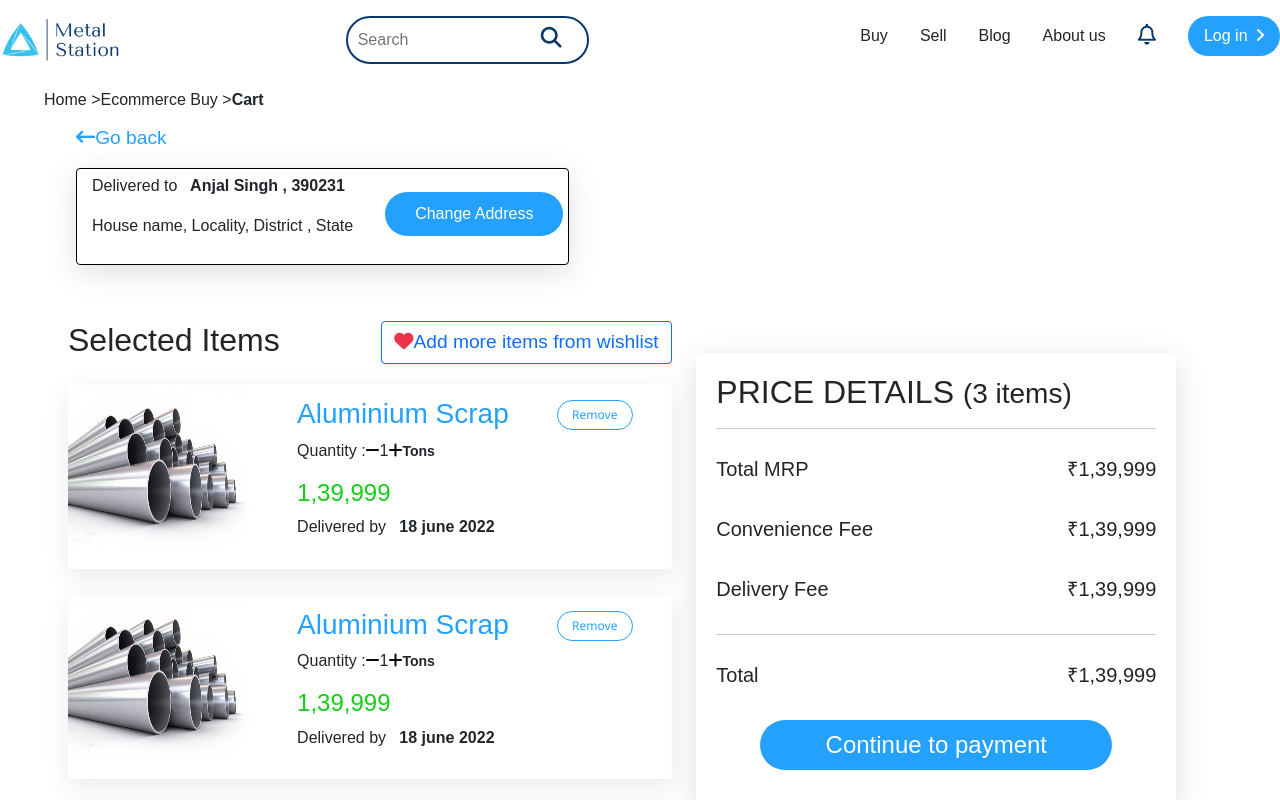
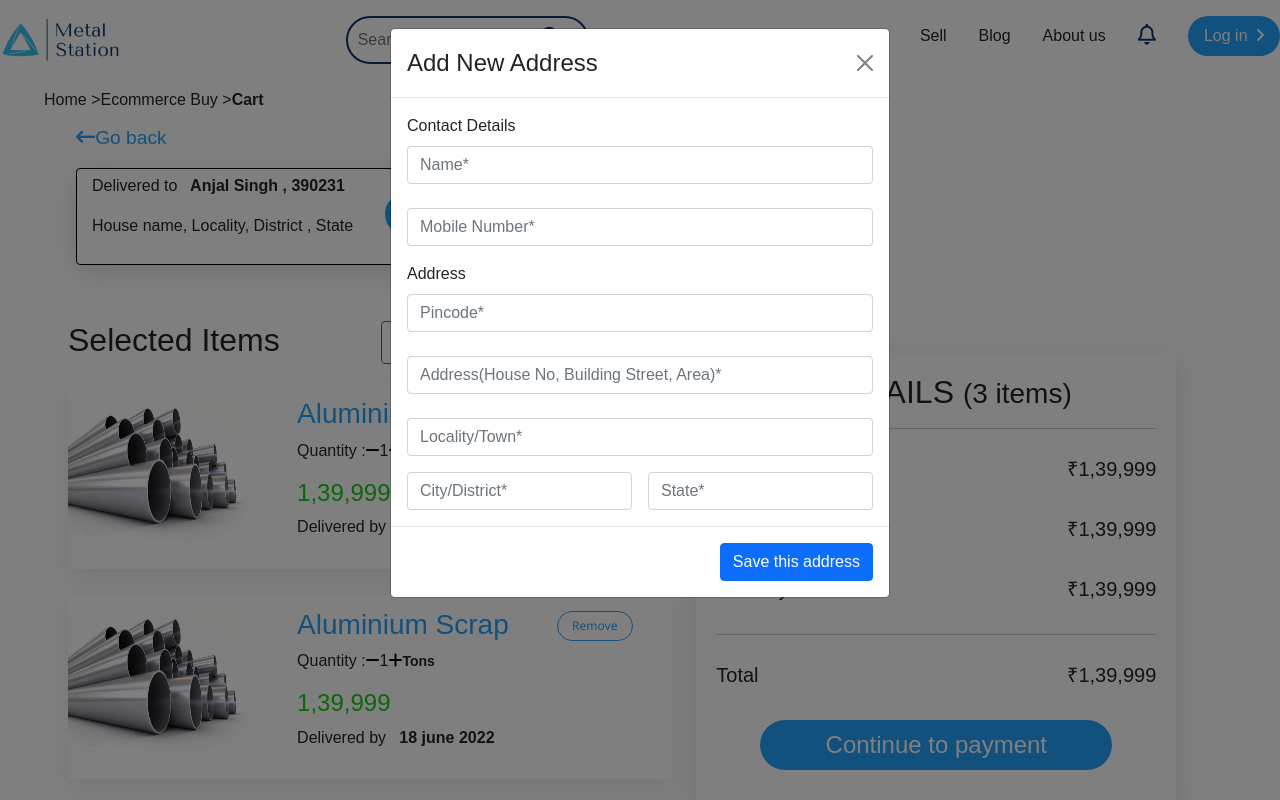
Before and after one commit to udaykirancodes/metalstation-nextjs, a Next.js app: page /cart in a window 1280 px wide. Both pictures are taken after a click on the button "Change Address". Shown: the top 800 px of the page. Built offline with nearby package versions, Linux system fonts and the light colour scheme; some icons are missing.

Commit message:
added add modal

```diff
--- a/components/HomeComponents/HomeComponent.js
+++ b/components/HomeComponents/HomeComponent.js
@@ -1,6 +1,7 @@
 import React from 'react'
 import Image from "next/image"
 import Link from 'next/link'
+
 export default function HomeComponent() {
   return (
     <>
@@ -16,7 +17,7 @@ export default function HomeComponent() {
                 <h6 className="bottom_title text_center graytext"> metals {'&'} vehicles </h6>
               </div>
               <div className="left_img_box">
-                    <Image src="/metal.png"  layout='fill'  className='home_image' alt="" />
+                <Image src="/metal.png" layout='fill' className='home_image' alt="" />
               </div>
             </div>
             <div className="home_right">
--- a/pages/cart.js
+++ b/pages/cart.js
@@ -1,14 +1,54 @@
-import React,{useState} from 'react'
+import React, { useState } from 'react'
 import Link from 'next/link';
 import cartCss from '../styles/Cart.module.css'
 import Image from 'next/image'
 import Card from "../components/CartCard"
 
 const Cart = () => {
-  const initialCount=1
-	const[count,setCount]=useState(initialCount)
+    const initialCount = 1
+    const [count, setCount] = useState(initialCount)
     return (
         <>
+            {/* New Address Modal  */}
+            <div className="modal fade" id="staticBackdrop" data-bs-backdrop="static" data-bs-keyboard="false" tabIndex="-1" aria-labelledby="staticBackdropLabel" aria-hidden="true">
+                <div className="modal-dialog">
+                    <div className="modal-content">
+                        <div className="modal-header">
+                            <h4 className="modal-title" id="staticBackdropLabel">Add New Address</h4>
+                            <button type="button" className="btn-close" data-bs-dismiss="modal" aria-label="Close"></button>
+                        </div>
+                        <div className="modal-body">
+                            <form className="row g-3">
+                                <div className="col-md-12">
+                                    <label htmlFor="name" className="form-label">Contact Details</label>
+                                    <input type="text" className="form-control" id="name" placeholder='Name*' /> <br />
+                                    <input type="tel" className="form-control" id="number" placeholder='Mobile Number*' />
+                                </div>
+
+                                <div className="col-md-12">
+                                    <label htmlFor="subCategory" className="form-label">Address</label>
+                                    <input type="number" className="form-control" id="pinncode" placeholder='Pincode*' /> <br />
+                                    <input type="text" className="form-control" id="address" placeholder='Address(House No, Building Street, Area)*' /> <br />
+                                    <input type="text" className="form-control" id="locality" placeholder='Locality/Town*' />
+                                </div>
+                                <div className="col-md-6">
+                                    <input type="text" className="form-control" id="city" placeholder='City/District*' />
+                                </div>
+                                <div className="col-md-6">
+                                    <input type="text" className="form-control" id="state" placeholder='State*' />
+                                </div>
+                            </form>
+                        </div>
+                        <div className="modal-footer">
+                            <button type="button" className="btn btn-primary" data-bs-dismiss="modal">Save this address</button>
+                        </div>
+                    </div>
+                </div>
+            </div>
+
+
+
+
             <div className="container">
                 <div className={cartCss.hidecontainer}>
                     <div className={cartCss.pageLink}>
@@ -41,7 +81,7 @@ const Cart = () => {
                         <p>Delivered to &nbsp;<span className={cartCss.bold}> Anjal Singh , 390231</span></p>
                         <p>House name, Locality, District , State</p>
                     </div>
-							<button className={cartCss.button}>Change Address</button>
+                    <button className={cartCss.button} data-bs-toggle="modal" data-bs-target="#staticBackdrop">Change Address</button>
                 </div>
             </div>
             <div className="container">
@@ -63,9 +103,9 @@ const Cart = () => {
                                     <div className={cartCss.content}>
                                         <Link href="/product"><a><h3 className={cartCss.producttitle}>Aluminium Scrap</h3></a></Link>
                                         <p className="unit">Quantity :
-								<button onClick = {()=> setCount(count-1)} className={cartCss.btn}>  <i className="fa-solid fa-minus"></i></button>
+                                            <button onClick={() => setCount(count - 1)} className={cartCss.btn}>  <i className="fa-solid fa-minus"></i></button>
                                             <span>{count}</span>
-								<button onClick = {()=> setCount(count+1)} className={cartCss.btn}>  <i className="fa-solid fa-plus"></i></button>
+                                            <button onClick={() => setCount(count + 1)} className={cartCss.btn}>  <i className="fa-solid fa-plus"></i></button>
                                             <small className={cartCss.ton}>Tons</small></p>
                                         <h4 className={cartCss.price}> 1,39,999</h4>
                                         <p>Delivered by &nbsp;<span className={cartCss.bold}> 18 june 2022</span></p>
@@ -84,9 +124,9 @@ const Cart = () => {
                                     <div className={cartCss.content}>
                                         <Link href="/product"><a><h3 className={cartCss.producttitle}>Aluminium Scrap</h3></a></Link>
                                         <p className="unit">Quantity :
-								<button onClick = {()=> setCount(count-1)} className={cartCss.btn}>  <i className="fa-solid fa-minus"></i></button>
+                                            <button onClick={() => setCount(count - 1)} className={cartCss.btn}>  <i className="fa-solid fa-minus"></i></button>
                                             <span>{count}</span>
-								<button onClick = {()=> setCount(count+1)} className={cartCss.btn}>  <i className="fa-solid fa-plus"></i></button>
+                                            <button onClick={() => setCount(count + 1)} className={cartCss.btn}>  <i className="fa-solid fa-plus"></i></button>
                                             <small className={cartCss.ton}>Tons</small></p>
                                         <h4 className={cartCss.price}> 1,39,999</h4>
                                         <p>Delivered by &nbsp;<span className={cartCss.bold}> 18 june 2022</span></p>
@@ -105,9 +145,9 @@ const Cart = () => {
                                     <div className={cartCss.content}>
                                         <Link href="/product"><a><h3 className={cartCss.producttitle}>Aluminium Scrap</h3></a></Link>
                                         <p className="unit">Quantity :
-								<button onClick = {()=> setCount(count-1)} className={cartCss.btn}>  <i className="fa-solid fa-minus"></i></button>
+                                            <button onClick={() => setCount(count - 1)} className={cartCss.btn}>  <i className="fa-solid fa-minus"></i></button>
                                             <span>{count}</span>
-								<button onClick = {()=> setCount(count+1)} className={cartCss.btn}>  <i className="fa-solid fa-plus"></i></button>
+                                            <button onClick={() => setCount(count + 1)} className={cartCss.btn}>  <i className="fa-solid fa-plus"></i></button>
                                             <small className={cartCss.ton}>Tons</small></p>
                                         <h4 className={cartCss.price}> 1,39,999</h4>
                                         <p>Delivered by &nbsp;<span className={cartCss.bold}> 18 june 2022</span></p>
@@ -159,7 +199,7 @@ const Cart = () => {
 
                 <div className={cartCss.scrollcontainer}>
                     <div className={cartCss.floating}>
-            <Link href="/payment"><a> <p className={cartCss.category }>Place Order</p></a></Link>
+                        <Link href="/payment"><a> <p className={cartCss.category}>Place Order</p></a></Link>
                     </div>
                 </div>
             </div>
```
Lines whose indentation alone changed are shown as unchanged.
